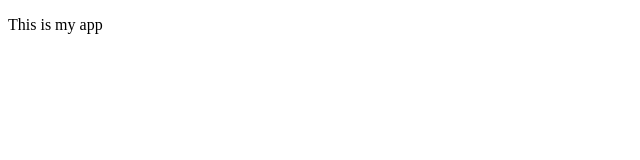
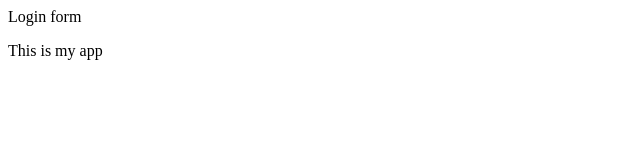
Before and after one commit to olehedza/test-app, a plain HTML site: page index.html in a window 1280 px wide. Shown: the whole page, without its empty margins (0-640 px from the left). Drawn offline with Linux system fonts and the light colour scheme.

Commit message:
login form

```diff
--- a/index.html
+++ b/index.html
@@ -9,6 +9,10 @@
 </head>
 
 <body>
+
+    <form action="">
+        <div>Login form</div>
+    </form>
     <p>This is my app</p>
 </body>
 
```
Also changed, not shown: dir2/app2.js (added), log.txt (added), login.html (added).
